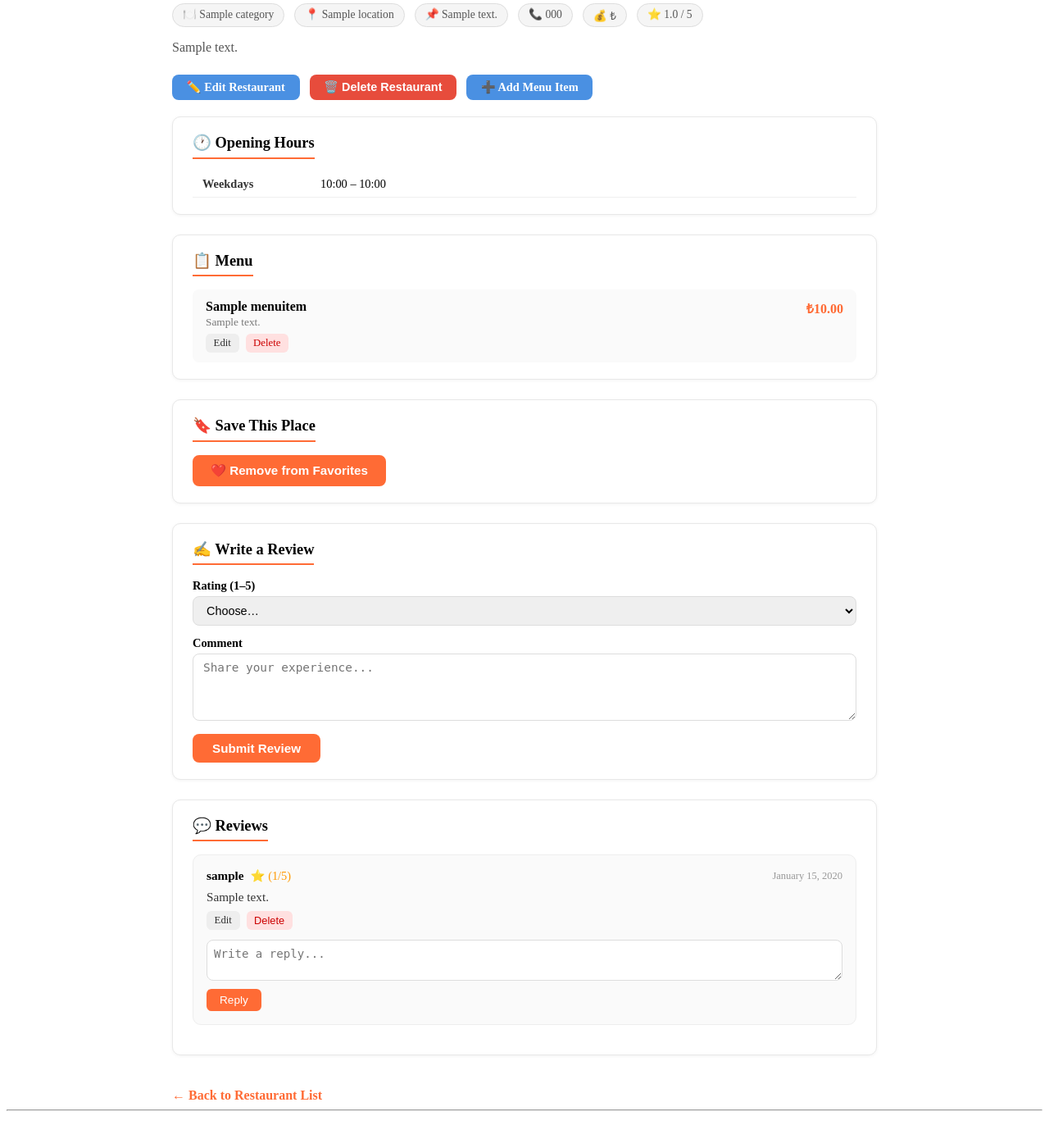
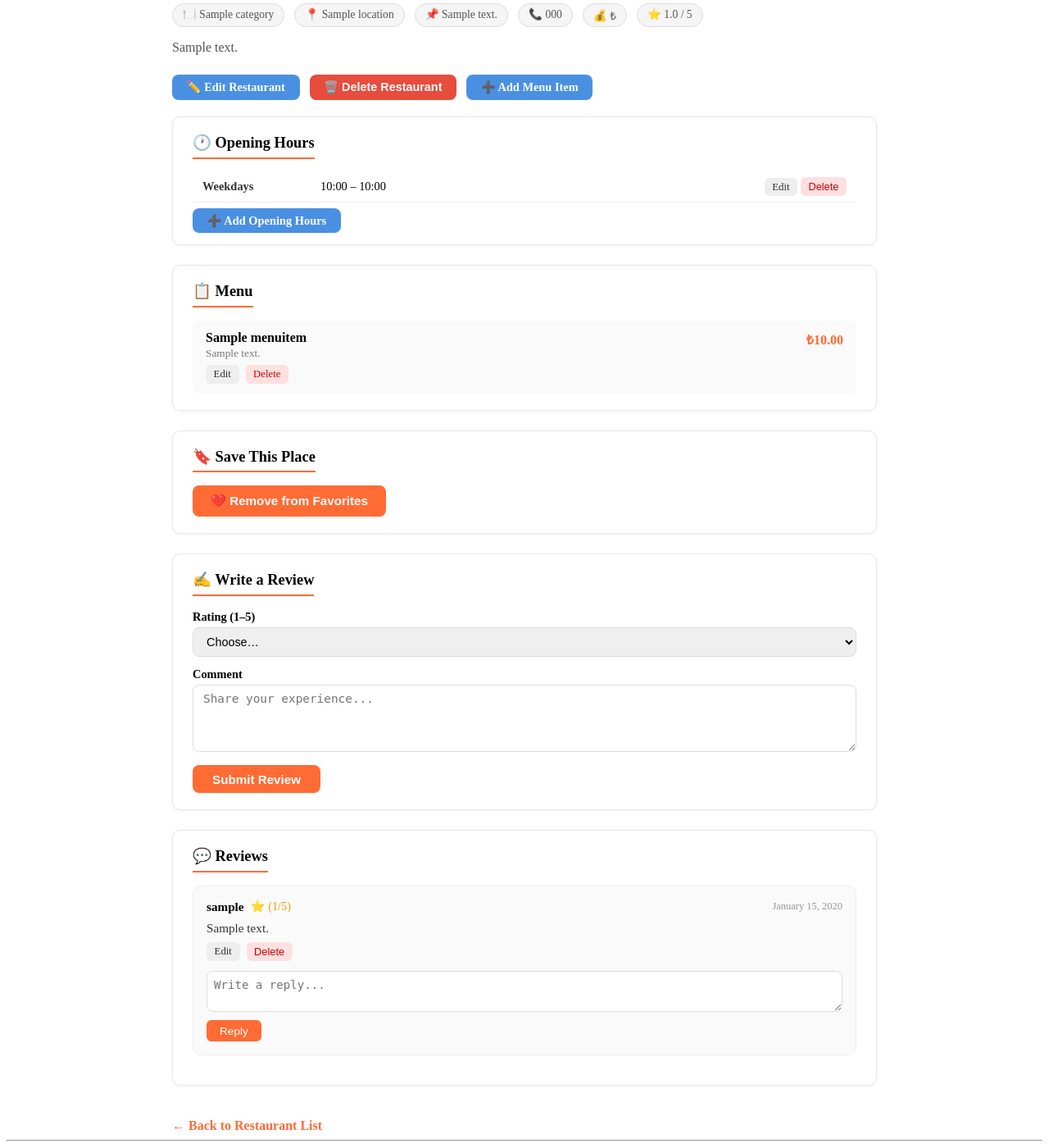
Before and after one commit to beyz100/FlavorMap-Project, a Django app: page /restaurants/1/ in a window 1280 px wide. Shown: the part 492-1892 px from the top of the page at 82% size. Before the commit the page ends 1847 px from the top, so only its background shows below. Run offline with Django 5.2, Linux system fonts and the light colour scheme; a user stored in the database is signed in; tables that the repository leaves empty hold one stand-in row (values such as "Sample post"); grey boxes marked "Sample" are stand-in pictures.

Commit message:
feat: add OpeningHours CRUD and owner controls
Adds opening hours to restaurant detail with add/edit/delete actions gated by ownership, plus CRUD views/urls and tests.

Made-with: Cursor

```diff
--- a/restaurants/forms.py
+++ b/restaurants/forms.py
@@ -1,5 +1,5 @@
 from django import forms
-from .models import Restaurant, MenuItem, Review
+from .models import OpeningHours, Restaurant, MenuItem, Review
 
 class RestaurantForm(forms.ModelForm):
     class Meta:
@@ -21,3 +21,8 @@ class ReplyForm(forms.ModelForm):
     class Meta:
         model = Review
         fields = ['comment']
+
+class OpeningHoursForm(forms.ModelForm):
+    class Meta:
+        model = OpeningHours
+        fields = ["day", "open_time", "close_time"]
--- a/restaurants/templates/restaurants/detail.html
+++ b/restaurants/templates/restaurants/detail.html
@@ -326,20 +326,33 @@
     <!-- Opening Hours -->
     <div class="section-card">
         <h3>🕐 Opening Hours</h3>
-        {% with hours_list=restaurant.opening_hours.all %}
-        {% if hours_list %}
+        {% if opening_hours %}
             <table class="hours-table">
-                {% for hours in hours_list %}
+                {% for hours in opening_hours %}
                 <tr>
                     <td>{{ hours.get_day_display }}</td>
                     <td>{{ hours.open_time|time:"H:i" }} – {{ hours.close_time|time:"H:i" }}</td>
+                    {% if can_manage_restaurant %}
+                        <td style="text-align:right;">
+                            <a class="btn-sm" href="{% url 'restaurants:edit_opening_hours' hours.id %}">Edit</a>
+                            <form action="{% url 'restaurants:delete_opening_hours' hours.id %}" method="post" style="display:inline;" onsubmit="return confirm('Delete these opening hours?');">
+                                {% csrf_token %}
+                                <button type="submit" class="btn-sm btn-danger">Delete</button>
+                            </form>
+                        </td>
+                    {% endif %}
                 </tr>
                 {% endfor %}
             </table>
         {% else %}
             <p style="color:#999; margin:0;">Opening hours not specified.</p>
         {% endif %}
-        {% endwith %}
+
+        {% if can_manage_restaurant %}
+            <div style="margin-top: 0.85rem;">
+                <a class="btn-edit" href="{% url 'restaurants:add_opening_hours' restaurant.id %}">➕ Add Opening Hours</a>
+            </div>
+        {% endif %}
     </div>
 
     <!-- Menu -->
@@ -435,7 +448,7 @@
             {% endif %}
 
             <!-- Replies List -->
-            {% if review.replies.all %}
+            {% if review.replies.count %}
             <div class="replies-section">
                 {% for reply in review.replies.all %}
                 <div class="reply-card">
--- a/restaurants/urls.py
+++ b/restaurants/urls.py
@@ -26,8 +26,10 @@ urlpatterns = [
     path('restaurants/<int:id>/menu/add/', views.add_menu_item, name='add_menu_item'),
     path('menu/<int:id>/delete/', views.delete_menu_item, name='delete_menu_item'),
     path('menu/<int:id>/edit/', views.edit_menu_item, name='edit_menu_item'),
-    path("restaurants/<int:id>/review/", views.add_review, name="add_review"),
     path("reviews/<int:id>/edit/", views.edit_review, name="edit_review"),
     path("reviews/<int:id>/delete/", views.delete_review, name="delete_review"),
     path("reviews/<int:id>/reply/", views.add_reply, name="add_reply"),
+    path('restaurants/<int:restaurant_id>/opening-hours/add/', views.add_opening_hours, name='add_opening_hours'),
+    path('opening-hours/<int:id>/edit/', views.edit_opening_hours, name='edit_opening_hours'),
+    path('opening-hours/<int:id>/delete/', views.delete_opening_hours, name='delete_opening_hours'),
 ]
--- a/restaurants/views.py
+++ b/restaurants/views.py
@@ -1,12 +1,13 @@
 from django.contrib import messages
 from django.contrib.auth.decorators import login_required
+from django.db import IntegrityError
 from django.shortcuts import get_object_or_404, redirect, render
 from django.views.decorators.http import require_POST
 from django.db.models import Avg
-from django.db import transaction, IntegrityError
+from django.db import transaction
 
-from .models import Category, Favorite, Location, Restaurant, Review, MenuItem
-from .forms import RestaurantForm, MenuItemForm, ReviewForm, ReplyForm
+from .forms import MenuItemForm, OpeningHoursForm, ReplyForm, RestaurantForm, ReviewForm
+from .models import Category, Favorite, Location, OpeningHours, Restaurant, Review, MenuItem
 
 
 def _user_owns_restaurant(user, restaurant):
@@ -67,6 +68,7 @@ def restaurant_detail(request, id):
     menu_items = restaurant.menu_items.all()
     reviews = restaurant.reviews.filter(parent__isnull=True).order_by("-created_at")
     review_form = ReviewForm()
+    opening_hours = restaurant.opening_hours.all()
 
     is_favorite = False
     can_manage_restaurant = False
@@ -79,6 +81,7 @@ def restaurant_detail(request, id):
     context = {
         "restaurant": restaurant,
         "menu_items": menu_items,
+        "opening_hours": opening_hours,
         "reviews": reviews,
         "is_favorite": is_favorite,
         "can_manage_restaurant": can_manage_restaurant,
@@ -318,4 +321,80 @@ def edit_menu_item(request, id):
         form = MenuItemForm(instance=menu_item)
 
     return render(request, "restaurants/edit_menu_item.html", {"form": form, "menu_item": menu_item})
-    # small changes
+
+
+@login_required
+def add_opening_hours(request, restaurant_id):
+    restaurant = get_object_or_404(Restaurant, id=restaurant_id)
+
+    if not _user_owns_restaurant(request.user, restaurant):
+        messages.error(request, "You can only edit restaurants you created.")
+        return redirect("restaurants:detail", id=restaurant.id)
+
+    if request.method == "POST":
+        form = OpeningHoursForm(request.POST)
+        if form.is_valid():
+            opening_hours = form.save(commit=False)
+            opening_hours.restaurant = restaurant
+            try:
+                opening_hours.save()
+            except IntegrityError:
+                form.add_error("day", "Opening hours for this day already exist. Edit the existing entry.")
+            else:
+                messages.success(request, "Opening hours added.")
+                return redirect("restaurants:detail", id=restaurant.id)
+    else:
+        form = OpeningHoursForm()
+
+    return render(
+        request,
+        "restaurants/add_opening_hours.html",
+        {
+            "form": form,
+            "restaurant": restaurant,
+        },
+    )
+
+
+@login_required
+def edit_opening_hours(request, id):
+    opening_hours = get_object_or_404(OpeningHours, id=id)
+    restaurant = opening_hours.restaurant
+
+    if not _user_owns_restaurant(request.user, restaurant):
+        messages.error(request, "You can only edit restaurants you created.")
+        return redirect("restaurants:detail", id=restaurant.id)
+
+    if request.method == "POST":
+        form = OpeningHoursForm(request.POST, instance=opening_hours)
+        if form.is_valid():
+            try:
+                form.save()
+            except IntegrityError:
+                form.add_error("day", "Opening hours for this day already exist.")
+            else:
+                messages.success(request, "Opening hours updated.")
+                return redirect("restaurants:detail", id=restaurant.id)
+    else:
+        form = OpeningHoursForm(instance=opening_hours)
+
+    return render(
+        request,
+        "restaurants/edit_opening_hours.html",
+        {"form": form, "restaurant": restaurant, "opening_hours": opening_hours},
+    )
+
+
+@login_required
+@require_POST
+def delete_opening_hours(request, id):
+    opening_hours = get_object_or_404(OpeningHours, id=id)
+    restaurant = opening_hours.restaurant
+
+    if not _user_owns_restaurant(request.user, restaurant):
+        messages.error(request, "You can only edit restaurants you created.")
+        return redirect("restaurants:detail", id=restaurant.id)
+
+    opening_hours.delete()
+    messages.success(request, "Opening hours removed.")
+    return redirect("restaurants:detail", id=restaurant.id)
```
Also changed, not shown: restaurants/templates/restaurants/add_opening_hours.html (added, +16 -0 lines), restaurants/templates/restaurants/edit_opening_hours.html (added, +16 -0 lines), restaurants/tests.py (+70 -1 lines).
